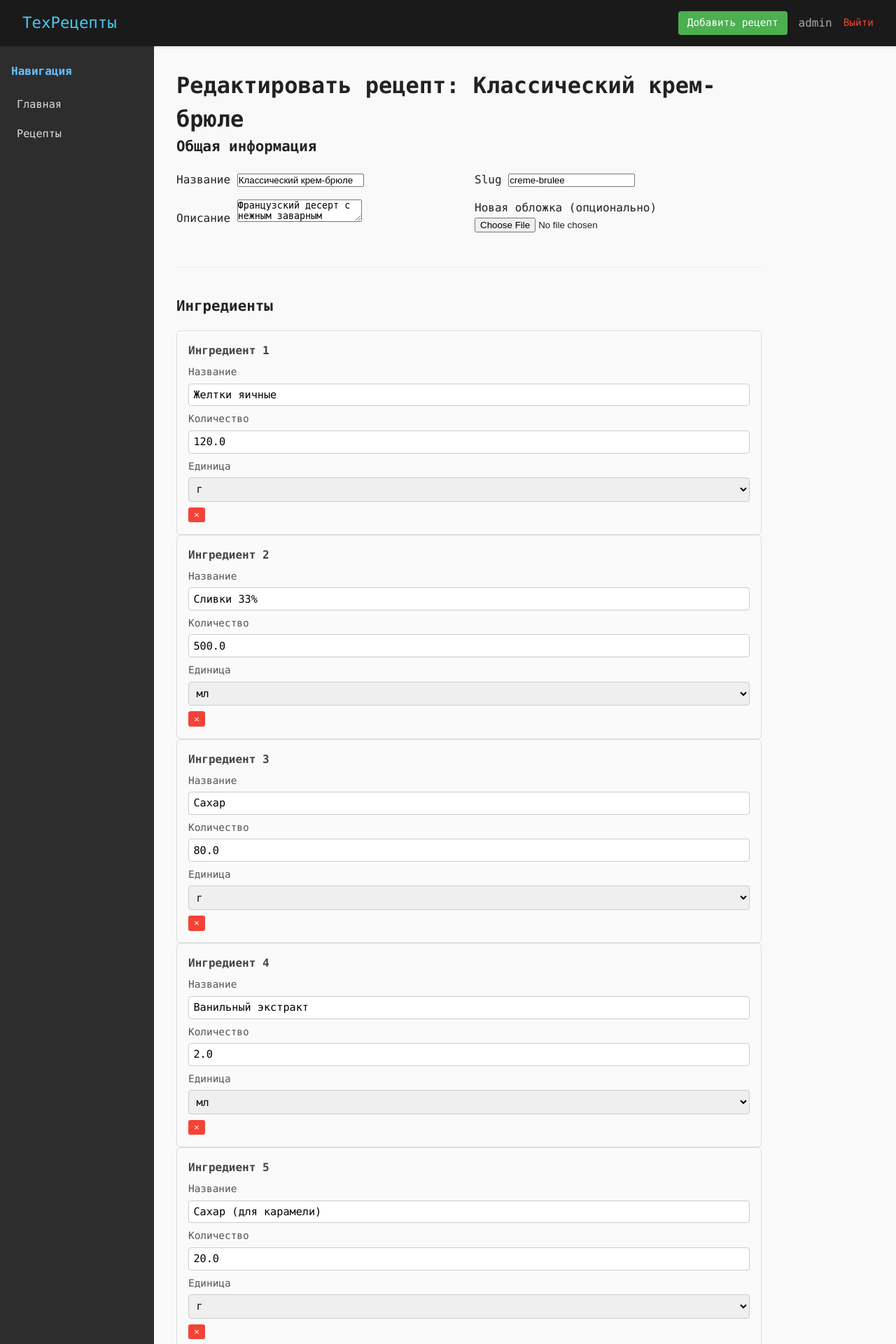
After one commit to Freezy113/tech-recipes, a Flask app: page /recipe/creme-brulee/edit in a window 1280 px wide. The commit adds this page. Shown: the top 1920 px of the page at 70% size. Run offline with Flask 3, Linux system fonts and the light colour scheme; a user stored in the database is signed in; data comes from the database, SQL or seed files in the repository.

Commit message:
Добавлен режим редактирования готовых рецептов

```diff
--- a/app.py
+++ b/app.py
@@ -1,4 +1,7 @@
 # app.py
+import os
+basedir = os.path.abspath(os.path.dirname(__file__))
+
 from flask import Flask, render_template, redirect, request
 from models import db, Recipe, Ingredient, Step, User
 from flask_login import LoginManager, login_user, logout_user, login_required, current_user
@@ -6,10 +9,11 @@ from flask_wtf import FlaskForm
 from wtforms import StringField, PasswordField, SubmitField
 from wtforms.validators import DataRequired
 from forms import LoginForm
-from recipes import init_db, handle_add_recipe  # ← ИМПОРТ ЛОГИКИ
+from recipes import init_db, handle_add_recipe,handle_edit_recipe  # ← ИМПОРТ ЛОГИКИ
+
 
 import os
-
+basedir = os.path.abspath(os.path.dirname(__file__))
 app = Flask(__name__)
 app.secret_key = 'tech-recipes-secret-change-in-prod'
 
@@ -75,6 +79,23 @@ def add_recipe():
         return handle_add_recipe()  # ← ВСЯ ЛОГИКА В ДРУГОМ ФАЙЛЕ
     return render_template('add_recipe.html')
 
+
+@app.route('/recipe/<slug>/edit', methods=['GET', 'POST'])
+@login_required
+def edit_recipe(slug):
+    if not current_user.is_admin:
+        return redirect(f'/recipe/{slug}')
+    recipe = Recipe.query.filter_by(slug=slug).first_or_404()
+    # Принудительно загружаем связи (на всякий случай)
+    _ = recipe.ingredients  # это триггерит загрузку
+    _ = recipe.steps  # это триггерит загрузку
+
+    if request.method == 'POST':
+        return handle_edit_recipe(recipe)  # ← обработка сохранения
+
+    # GET: показать форму с данными
+    return render_template('edit_recipe.html', recipe=recipe)
+
 # === Запуск ===
 if __name__ == '__main__':
     init_db(app)  # ← передаём app
--- /dev/null
+++ b/templates/edit_recipe.html
@@ -0,0 +1,223 @@
+<!-- templates/edit_recipe.html -->
+{% extends "base.html" %}
+
+{% block title %}Редактировать — {{ recipe.title }}{% endblock %}
+
+{% block content %}
+<style>
+.form-section {
+    margin-bottom: 2.5rem;
+    padding-bottom: 1.5rem;
+    border-bottom: 1px solid #eee;
+}
+.form-section h2 {
+    margin-bottom: 1.2rem;
+    font-size: 1.3rem;
+    color: #222;
+}
+.form-grid {
+    display: grid;
+    grid-template-columns: repeat(auto-fit, minmax(280px, 1fr));
+    gap: 1rem;
+    margin-bottom: 1.5rem;
+}
+.item-group {
+    border: 1px solid #ddd;
+    border-radius: 6px;
+    padding: 1rem;
+    background: #fafafa;
+}
+.item-group h3 {
+    margin-top: 0;
+    font-size: 1rem;
+    color: #444;
+}
+.item-group label {
+    display: block;
+    margin: 0.5rem 0 0.3rem;
+    font-size: 0.9rem;
+    color: #555;
+}
+.item-group input,
+.item-group textarea,
+.item-group select {
+    width: 100%;
+    padding: 0.4rem;
+    border: 1px solid #ccc;
+    border-radius: 4px;
+    font-family: inherit;
+    font-size: 0.95rem;
+}
+.item-group textarea {
+    min-height: 60px;
+}
+.add-btn {
+    background: #1976d2;
+    color: white;
+    border: none;
+    padding: 0.4rem 1rem;
+    border-radius: 4px;
+    cursor: pointer;
+    font-size: 0.95rem;
+}
+.add-btn:hover {
+    background: #1565c0;
+}
+.remove-btn {
+    background: #f44336;
+    color: white;
+    border: none;
+    padding: 0.2rem 0.5rem;
+    border-radius: 3px;
+    font-size: 0.85rem;
+    cursor: pointer;
+    margin-top: 0.5rem;
+}
+.remove-btn:hover {
+    background: #d32f2f;
+}
+.submit-btn {
+    background: #2e7d32;
+    color: white;
+    border: none;
+    padding: 0.6rem 2rem;
+    border-radius: 4px;
+    font-size: 1.1rem;
+    cursor: pointer;
+}
+.submit-btn:hover {
+    background: #1b5e20;
+}
+</style>
+
+<h1>Редактировать рецепт: {{ recipe.title }}</h1>
+
+<form method="post" enctype="multipart/form-data">
+
+    <!-- Общая информация -->
+    <div class="form-section">
+        <h2>Общая информация</h2>
+        <div class="form-grid">
+            <div>
+                <label>Название</label>
+                <input type="text" name="title" value="{{ recipe.title }}" required>
+            </div>
+            <div>
+                <label>Slug</label>
+                <input type="text" name="slug" value="{{ recipe.slug }}" required>
+            </div>
+            <div>
+                <label>Описание</label>
+                <textarea name="description" maxlength="300">{% if recipe.description %}{{ recipe.description }}{% endif %}</textarea>
+            </div>
+            {% if recipe.image %}
+            <div>
+                <label>Текущая обложка</label>
+                <img src="{{ url_for('static', filename=recipe.image) }}"
+                     style="width: 100px; height: auto; border: 1px solid #ccc;">
+            </div>
+            {% endif %}
+            <div>
+                <label>Новая обложка (опционально)</label>
+                <input type="file" name="recipe_image" accept="image/*">
+            </div>
+        </div>
+    </div>
+
+    <!-- Ингредиенты -->
+    <div class="form-section">
+        <h2>Ингредиенты</h2>
+        <div id="ingredients">
+            {% for ing in recipe.ingredients %}
+            <div class="item-group">
+                <h3>Ингредиент {{ loop.index }}</h3>
+                <label>Название</label>
+                <input type="text" name="ingredient-name" value="{{ ing.name }}" required>
+                <label>Количество</label>
+                <input type="number" step="0.1" name="ingredient-amount" value="{{ ing.amount }}" required>
+                <label>Единица</label>
+                <select name="ingredient-unit">
+                    <option value="г" {% if ing.unit == 'г' %}selected{% endif %}>г</option>
+                    <option value="мл" {% if ing.unit == 'мл' %}selected{% endif %}>мл</option>
+                    <option value="шт" {% if ing.unit == 'шт' %}selected{% endif %}>шт</option>
+                </select>
+                <button type="button" class="remove-btn" onclick="this.closest('.item-group').remove()">×</button>
+            </div>
+            {% endfor %}
+        </div>
+        <button type="button" class="add-btn" onclick="addIngredient()">+ Добавить ингредиент</button>
+    </div>
+
+    <!-- Шаги -->
+    <div class="form-section">
+        <h2>Шаги</h2>
+        <div id="steps">
+            {% for step in recipe.steps|sort(attribute='step_number') %}
+            <div class="item-group">
+                <h3>Шаг {{ loop.index }}</h3>
+                <label>Инструкция</label>
+                <textarea name="step-instruction" required>{{ step.instruction }}</textarea>
+                <label>Время (мин)</label>
+                <input type="number" name="step-duration" value="{% if step.duration_min %}{{ step.duration_min }}{% endif %}" placeholder="0">
+                {% if step.image %}
+                <label>Текущее изображение</label>
+                <img src="{{ url_for('static', filename=step.image) }}"
+                     style="width: 100px; height: auto; border: 1px solid #ccc;">
+                {% endif %}
+                <label>Новое изображение (опционально)</label>
+                <input type="file" name="step-image" accept="image/*">
+                <button type="button" class="remove-btn" onclick="this.closest('.item-group').remove()">×</button>
+            </div>
+            {% endfor %}
+        </div>
+        <button type="button" class="add-btn" onclick="addStep()">+ Добавить шаг</button>
+    </div>
+
+    <button type="submit" class="submit-btn">Сохранить изменения</button>
+</form>
+
+<script>
+let ingredientCounter = {{ recipe.ingredients|length or 1 }};
+let stepCounter = {{ recipe.steps|length or 1 }};
+
+function addIngredient() {
+    ingredientCounter++;
+    const container = document.getElementById('ingredients');
+    const div = document.createElement('div');
+    div.className = 'item-group';
+    div.innerHTML = `
+        <h3>Ингредиент ${ingredientCounter}</h3>
+        <label>Название</label>
+        <input type="text" name="ingredient-name" required>
+        <label>Количество</label>
+        <input type="number" step="0.1" name="ingredient-amount" required>
+        <label>Единица</label>
+        <select name="ingredient-unit">
+            <option value="г">г</option>
+            <option value="мл">мл</option>
+            <option value="шт">шт</option>
+        </select>
+        <button type="button" class="remove-btn" onclick="this.closest('.item-group').remove()">×</button>
+    `;
+    container.appendChild(div);
+}
+
+function addStep() {
+    stepCounter++;
+    const container = document.getElementById('steps');
+    const div = document.createElement('div');
+    div.className = 'item-group';
+    div.innerHTML = `
+        <h3>Шаг ${stepCounter}</h3>
+        <label>Инструкция</label>
+        <textarea name="step-instruction" required placeholder="Опишите действие"></textarea>
+        <label>Время (мин)</label>
+        <input type="number" name="step-duration" placeholder="0">
+        <label>Изображение (опционально)</label>
+        <input type="file" name="step-image" accept="image/*">
+        <button type="button" class="remove-btn" onclick="this.closest('.item-group').remove()">×</button>
+    `;
+    container.appendChild(div);
+}
+</script>
+{% endblock %}
```
Also changed, not shown: recipes.py (+85 -8 lines), templates/recipe.html (+14 -12 lines).
